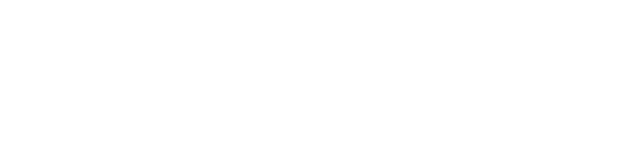
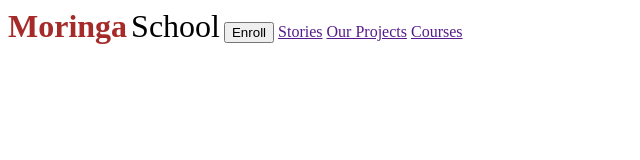
Before and after one commit to Bernardngari/Week-1-Independent-Project, a plain HTML site: page ip.html in a window 1280 px wide. Shown: the whole page, without its empty margins (0-640 px from the left). Drawn offline with Linux system fonts and the light colour scheme.

Commit message:
Adds a horizontal navigation bar

```diff
--- a/ip.css
+++ b/ip.css
@@ -0,0 +1,11 @@
+.topbutton{
+  align-items: stretch;
+}
+.spanlogo{
+  color: brown;
+  font-weight: 700;
+  font-size: xx-large;
+}
+span{
+  font-size: xx-large;
+}
--- a/ip.html
+++ b/ip.html
@@ -5,6 +5,17 @@
     <link href="ip.css" rel="stylesheet" type="text/css">
   </head>
   <body>
+    <header class="links">
+      <div class="topnav">
+        <span class="spanlogo">Moringa</span> <span class="spanlogoblack">School</span>
+        <a href=""> <button class="topbutton">Enroll</button></a>
+        <a href="">Stories</a>
+        <a href="">Our Projects</a>
+        <a href="">Courses</a>
+      </div>
+    </header>
+
+
 
   </body>
 
```
